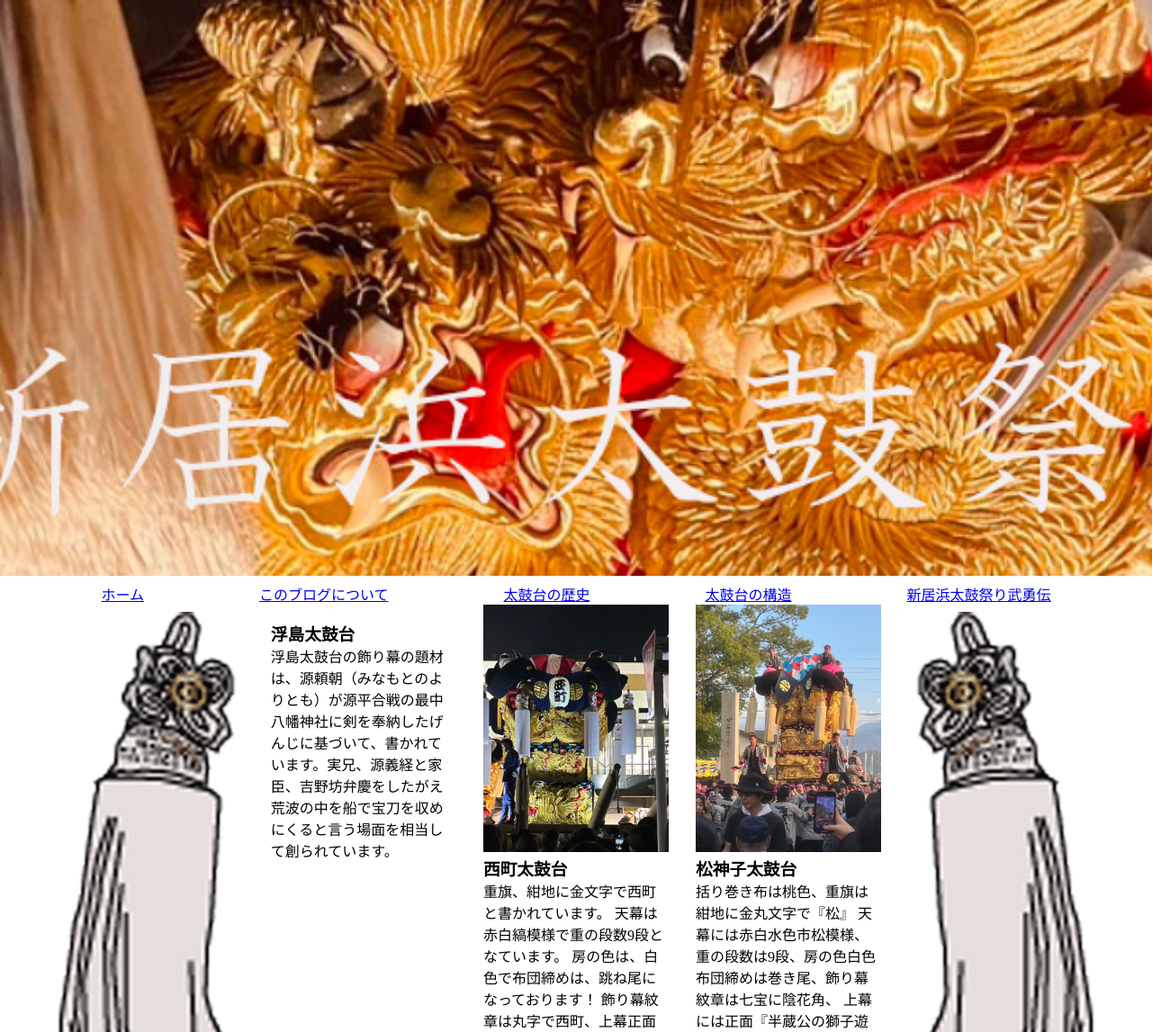
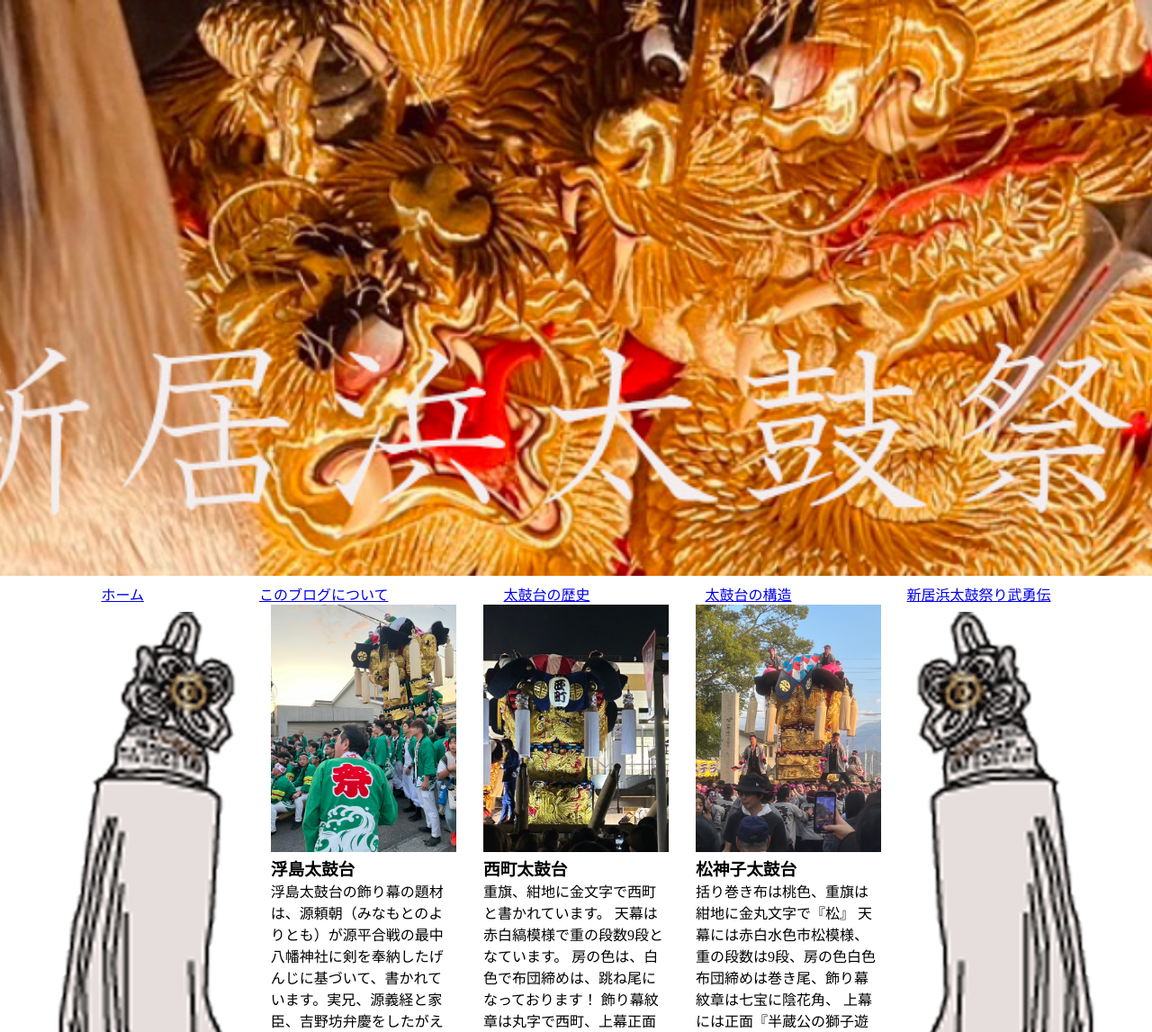
Before and after one commit to nishimachihongou/gotgot, a plain HTML site: page index.html in a window 1280 px wide. Shown: the top 1147 px of the page at 90% size. Drawn offline with nearby package versions, Linux system fonts and the light colour scheme; some packages are replaced by stand-ins of ours; files whose address does not match are found by name.

Commit message:
Update index.html

```diff
--- a/index.html
+++ b/index.html
@@ -36,7 +36,7 @@
 
     <div  class="contentsu-item">
 <div>
-    <img src="images/taiko1.jpg" alt=""  class="ikemen2">
+    <img src="taiko1.jpg" alt=""  class="ikemen2">
     <h3>浮島太鼓台</h3>
         <p>浮島太鼓台の飾り幕の題材は、源頼朝（みなもとのよりとも）が源平合戦の最中八幡神社に剣を奉納したげんじに基づいて、書かれています。実兄、源義経と家臣、吉野坊弁慶をしたがえ荒波の中を船で宝刀を収めにくると言う場面を相当して創られています。</p>
 </div>
```
